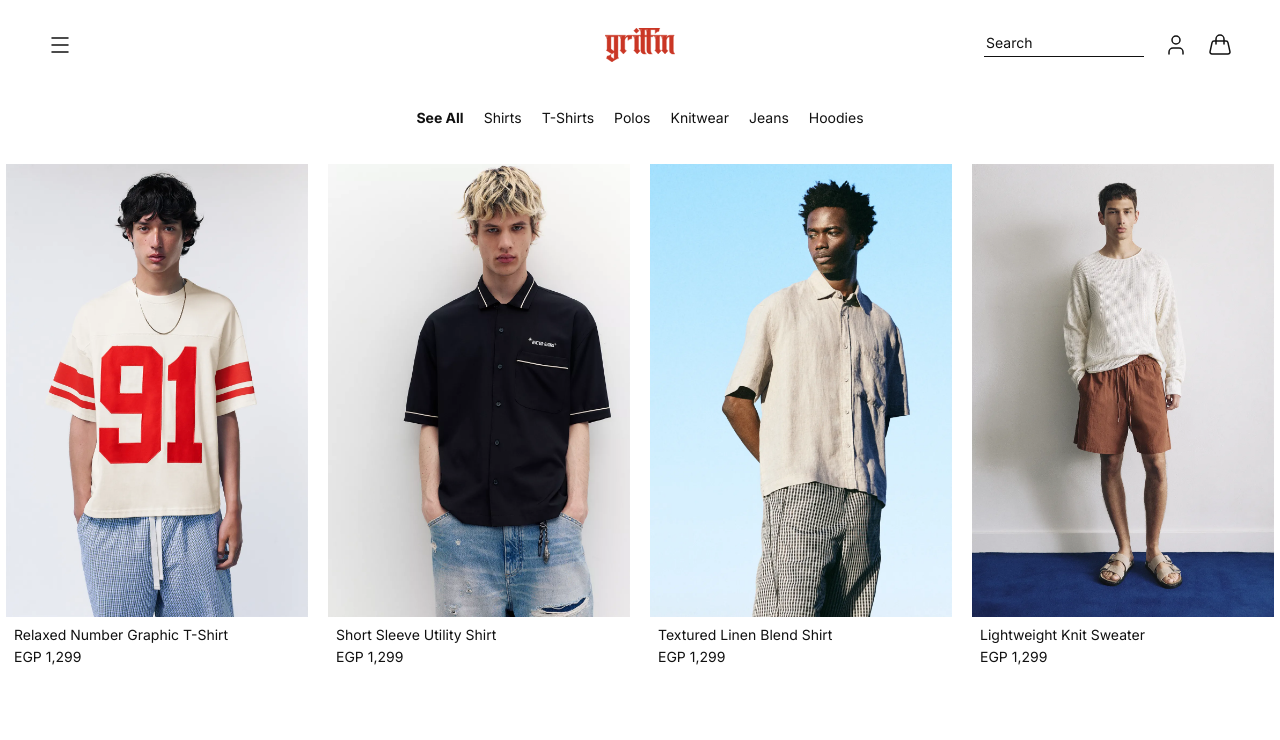
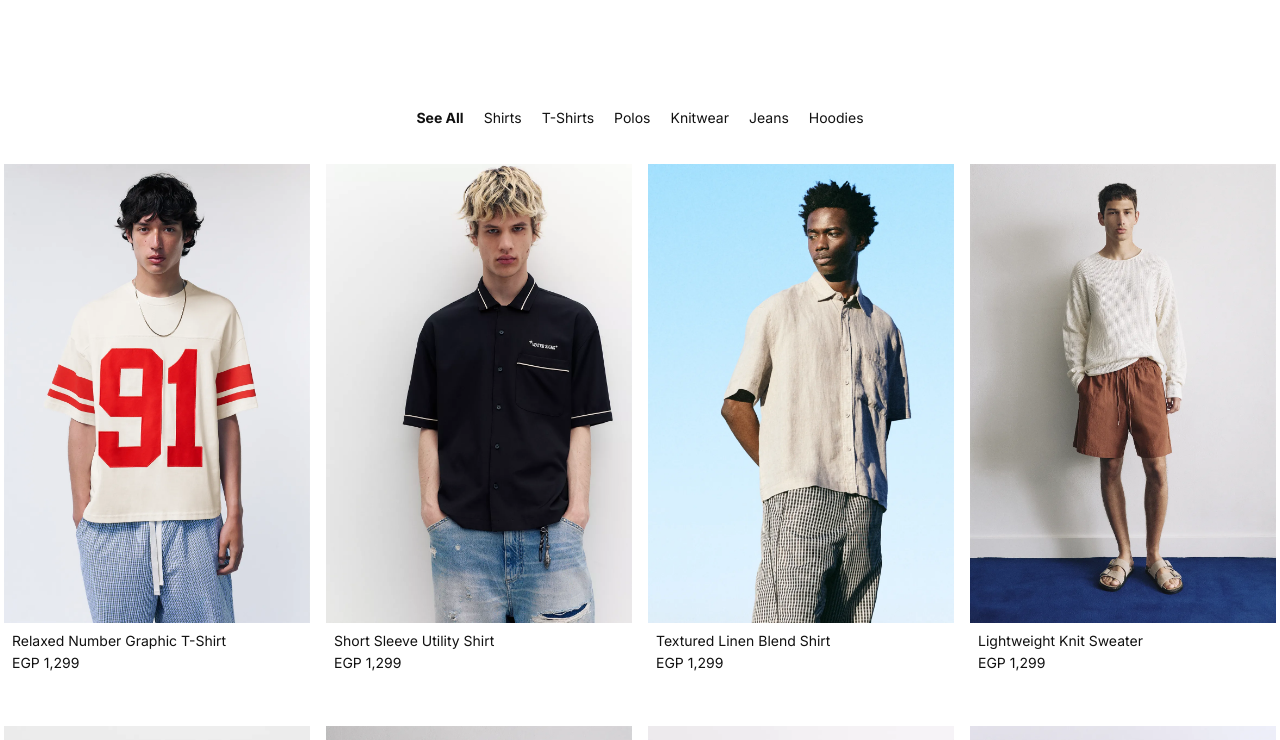
Before and after one commit to khaled-hassan7/griffin, a Next.js app: page /products in a window 1280 px wide. Shown: the top 740 px of the page. Built offline with nearby package versions, Linux system fonts and the light colour scheme.

Commit message:
style: refine spacing and minor UI details

```diff
--- a/src/components/cart/CartModal.js
+++ b/src/components/cart/CartModal.js
@@ -19,7 +19,7 @@ function CartModal() {
       className={`fixed bg-black/50 inset-0 z-60 uppercase text-sm transition-opacity duration-300 ${isOpen ? "opacity-100  pointer-events-auto" : "opacity-0  pointer-events-none"}`}
     >
       <div
-        className={`fixed bg-surface top-0 right-0 bottom-0 w-9/10 md:w-8/10 lg:top-8 lg:bottom-8  lg:right-8 lg:w-95     ease-[cubic-bezier(0.22,1,0.36,1)] transition-transform duration-300 ${isOpen ? "opacity-100 translate-x-0" : "opacity-0 translate-x-full"}`}
+        className={`fixed bg-white top-0 right-0 bottom-0 w-9/10 md:w-8/10 lg:top-8 lg:bottom-8  lg:right-8 lg:w-95     ease-[cubic-bezier(0.22,1,0.36,1)] transition-transform duration-300 ${isOpen ? "opacity-100 translate-x-0" : "opacity-0 translate-x-full"}`}
         ref={ref}
       >
         <div className="h-full w-full flex flex-col">
--- a/src/components/common/header/Header.js
+++ b/src/components/common/header/Header.js
@@ -1,12 +1,15 @@
+"use client";
 import HeaderActions from "./HeaderActions";
 import Logo from "../../ui/Logo";
 import Menu from "./Menu";
 import SearchIcon from "./Search";
+import useIntersectionObserver from "@/hooks/useIntersectionObserver";
 
 function Header() {
+  const isOnFooter = useIntersectionObserver("footer", 0.94);
   return (
     <header
-      className={`fixed top-0 left-0 right-0  z-50 flex justify-between py-5 px-5 text-primary
+      className={`${isOnFooter ? "opacity-0" : "opacity-100"} fixed top-0 left-0 right-0  z-50 flex justify-between py-5 px-5 text-primary
     lg:py-7
       lg:grid
       lg:grid-cols-[1fr_auto_1fr]
@@ -18,7 +21,7 @@ function Header() {
           <SearchIcon />
         </div>
       </div>
-      <div className="w-17.5">
+      <div className="w-17.5 h-8.5">
         <Logo />
       </div>
 
--- a/src/components/home/Editorial.js
+++ b/src/components/home/Editorial.js
@@ -8,7 +8,7 @@ function Editorial() {
   const { name, slug, heroImage, description, products } = ss26Campaign;
   return (
     <div className=" pt-12 px-1 pb-12 md:pb-24 md:pt-24  ">
-      <h2 className="text-primary font-bold text-6xl  px-5">{name}</h2>
+      <h2 className="text-primary font-bold px-5 text-4xl md:text-6xl">{name}</h2>
 
       <div className="grid lg:grid-cols-2 gap-1 items-start pt-12 ">
         <Link
--- a/src/components/products/ProductCard.js
+++ b/src/components/products/ProductCard.js
@@ -6,7 +6,7 @@ import EmptyProducts from "./EmptyProducts";
 function ProductCard({ product }) {
   const { price, slug, images, sizes, name, id } = product;
   return (
-    <div className=" mb-5 px-1.5 pb-9 group">
+    <div className=" px-1 pb-9 group">
       <div className="relative">
         <Link href={`/products/${slug}`}>
           <Image
```
